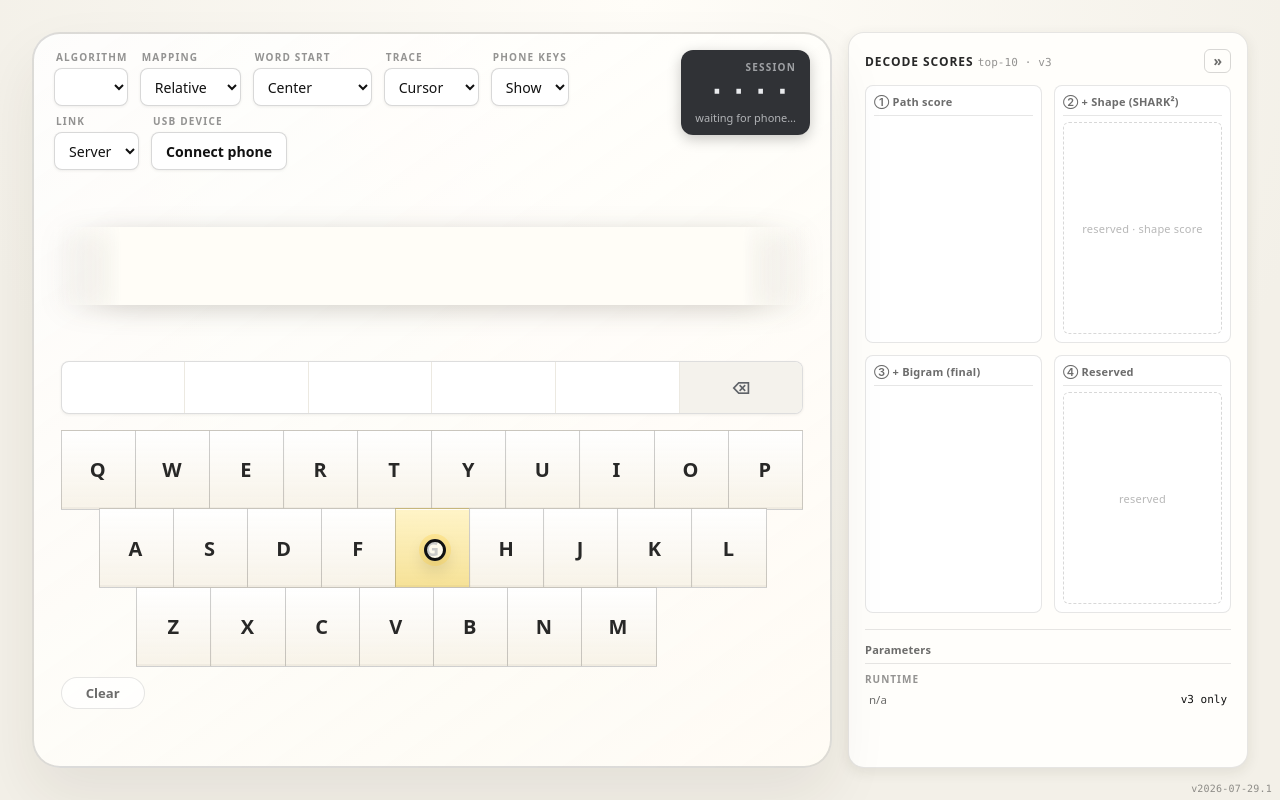
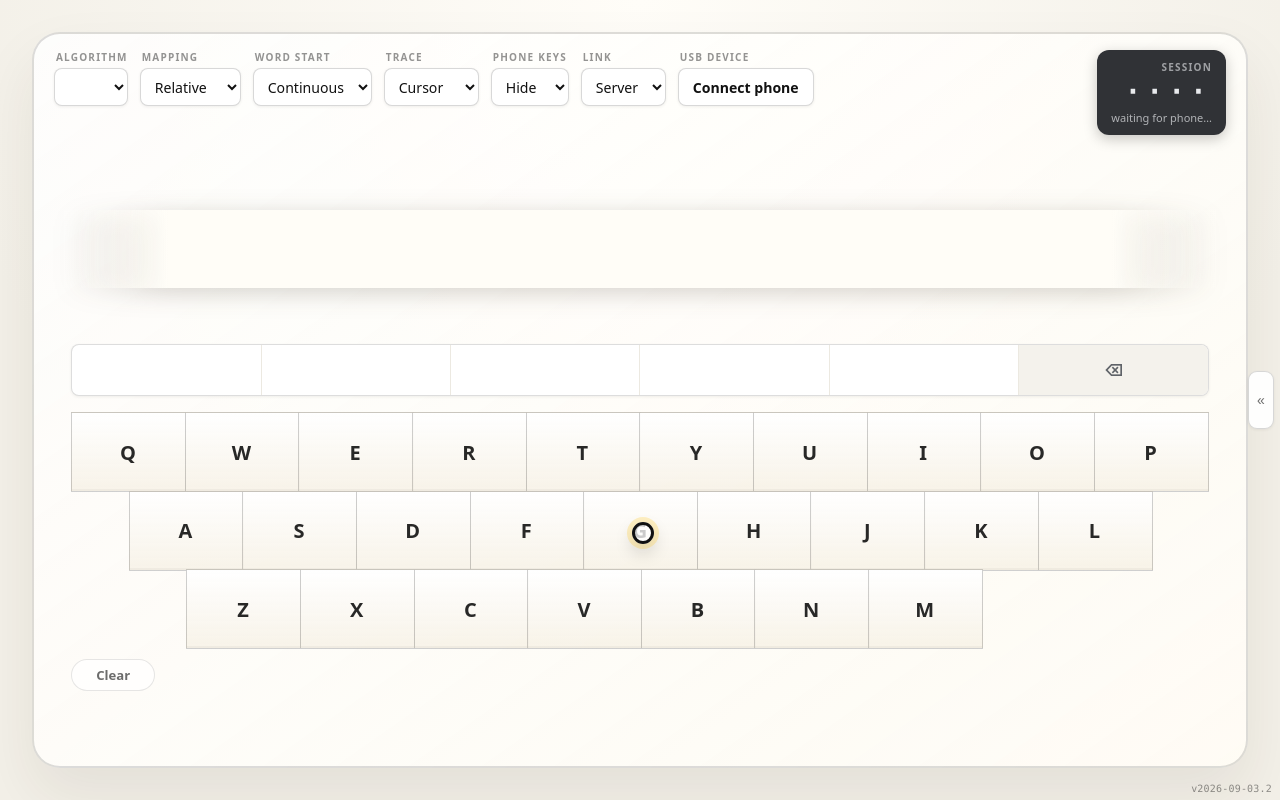
Before and after one commit to Zac-Chen-2024/Ar-Gesture-Frontend, a plain HTML site: page display.html in a window 1280 px wide. Drawn offline with Linux system fonts and the light colour scheme.

Commit message:
Update initial app UI defaults

```diff
--- a/config.js
+++ b/config.js
@@ -12,7 +12,7 @@
     backendWsUrl: isLocal ? sameOrigin : "wss://gesture.drziangchen.uk",
     // Frontend build version, shown in the corner badge. Bump on every push
     // (and keep the ?v= query strings in the HTML in sync).
-    version: "v2026-07-29.1",
+    version: "v2026-09-03.2",
     // USB-tethering subnets used to pin the P2P cursor path to the cable when
     // Link is set to USB. AOSP RNDIS defaults to 192.168.42.0/24; iPhone
     // Personal Hotspot always uses 172.20.10.0/28. Extend as observed.
--- a/display.html
+++ b/display.html
@@ -4,7 +4,7 @@
     <meta charset="UTF-8" />
     <meta name="viewport" content="width=device-width, initial-scale=1.0" />
     <title>Gesture Display</title>
-    <link rel="stylesheet" href="styles.css?v=20260729-1" />
+    <link rel="stylesheet" href="styles.css?v=20260903-2" />
   </head>
   <body class="display-body">
     <main class="display-stage">
@@ -26,7 +26,7 @@
               <span class="setting-label">Word start</span>
               <select id="input-mode" class="mode-select" aria-label="Input mode">
                 <option value="center">Center</option>
-                <option value="continuous">Continuous</option>
+                <option value="continuous" selected>Continuous</option>
               </select>
             </label>
             <label class="setting">
@@ -40,7 +40,7 @@
               <span class="setting-label">Phone keys</span>
               <select id="mobile-keyboard-mode" class="mode-select" aria-label="Mobile keyboard reference">
                 <option value="show">Show</option>
-                <option value="hide">Hide</option>
+                <option value="hide" selected>Hide</option>
               </select>
             </label>
             <label class="setting">
@@ -110,7 +110,7 @@
         <div id="lan-badge" class="lan-badge" aria-hidden="true">LAN ⚡</div>
         <div id="usb-status" class="usb-status" aria-live="polite" hidden></div>
       </section>
-      <aside id="score-panel" class="score-panel" aria-label="Decode scores">
+      <aside id="score-panel" class="score-panel collapsed" aria-label="Decode scores">
         <div class="score-panel-title">
           <span class="score-panel-text">Decode scores <span class="score-panel-note">top-10 · v3</span></span>
           <button id="score-collapse" class="score-chevron" type="button" aria-label="Collapse score panel">»</button>
@@ -141,10 +141,10 @@
           </div>
         </div>
       </aside>
-      <button id="score-expand" class="score-expand-tab" type="button" aria-label="Expand score panel" hidden>«</button>
+      <button id="score-expand" class="score-expand-tab" type="button" aria-label="Expand score panel">«</button>
     </main>
-    <script src="config.js?v=20260729-1"></script>
-    <script src="vendor/adb.bundle.js?v=20260729-1"></script>
-    <script src="display.js?v=20260729-1"></script>
+    <script src="config.js?v=20260903-2"></script>
+    <script src="vendor/adb.bundle.js?v=20260903-2"></script>
+    <script src="display.js?v=20260903-2"></script>
   </body>
   </html>
--- a/display.js
+++ b/display.js
@@ -22,9 +22,9 @@ let isApplyingServerVisualMode = false;
 let isApplyingServerMobileKeyboardMode = false;
 let currentCursorKey = "G";
 let currentMappingMode = "relative";
-let currentInputMode = "center";
+let currentInputMode = "continuous";
 let currentVisualMode = "gesture";
-let currentBehavior = "top1";
+let currentBehavior = "candidates";
 let currentLetters = null;
 let isApplyingServerVersion = false;
 let versionsPopulated = false;
@@ -401,8 +401,8 @@ function renderScoreParams(params) {
   fill(compiledEl, "compiled (rebuild to change)", params.compiled, false);
 }
 
-// collapsible: a small chevron in the panel header collapses; a slim tab on
-// the right screen edge expands. Expanded by default, state persisted.
+// Collapsible: hidden by default, with a slim tab on the right screen edge to
+// expand it. An explicit user choice remains persisted across visits.
 function applyScoreCollapsed(collapsed) {
   if (scorePanelEl) {
     scorePanelEl.classList.toggle("collapsed", collapsed);
@@ -418,7 +418,7 @@ function setScoreCollapsed(collapsed) {
 }
 
 if (scoreCollapseBtn && scoreExpandTab) {
-  applyScoreCollapsed(localStorage.getItem("scorePanelCollapsed") === "1");
+  applyScoreCollapsed(localStorage.getItem("scorePanelCollapsed") !== "0");
   scoreCollapseBtn.addEventListener("click", () => setScoreCollapsed(true));
   scoreExpandTab.addEventListener("click", () => setScoreCollapsed(false));
 }
```
Also changed, not shown: mobile.html (+3 -3 lines), mobile.js (+4 -4 lines).
